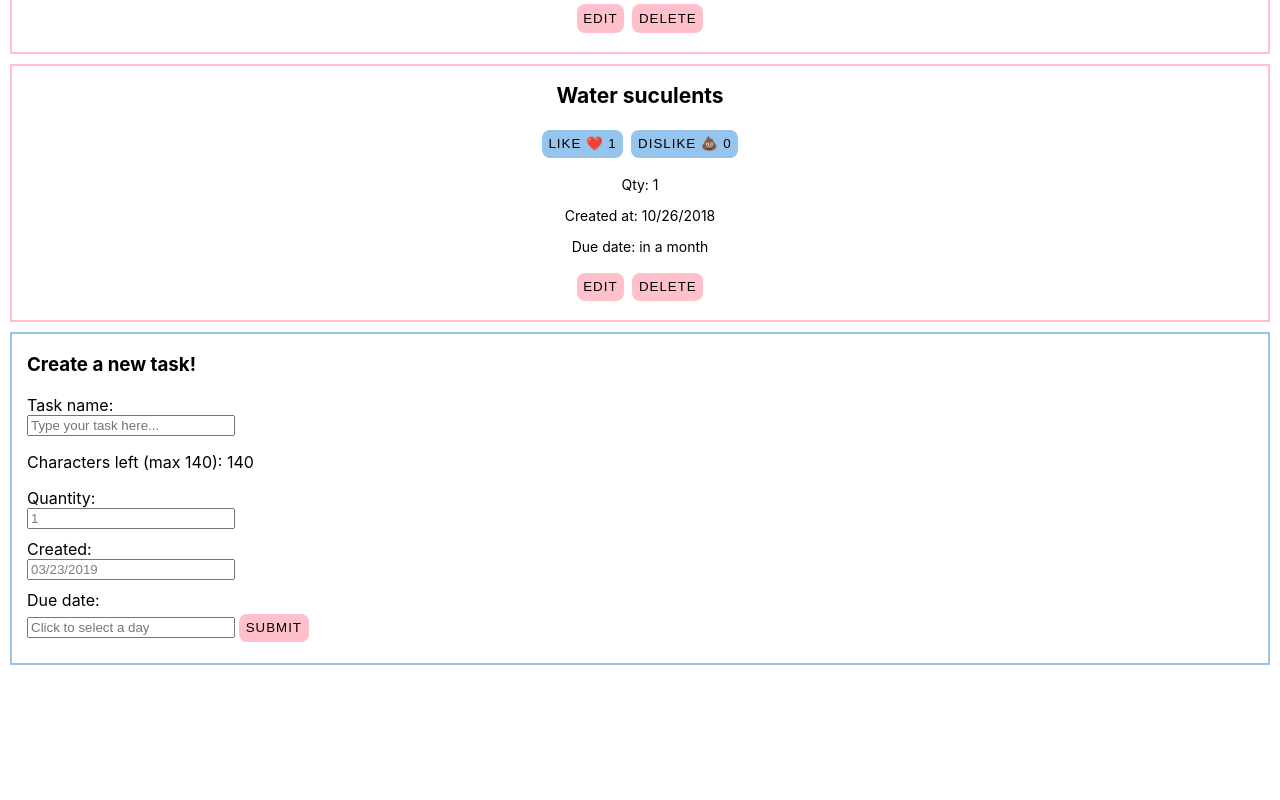
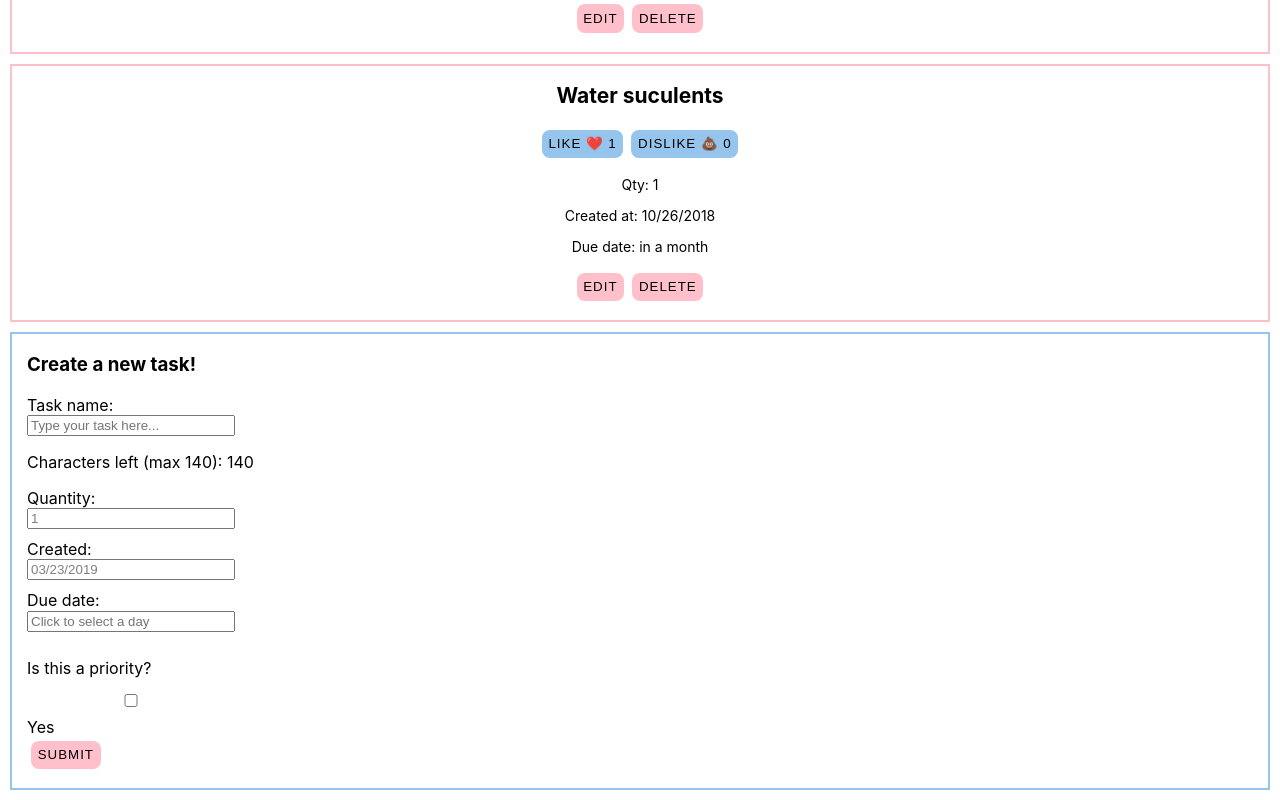
Before and after one commit to julianajlk/taskr-practice, a React (Create React App) app: page / in a window 1280 px wide. Shown: the part 296-1096 px from the top of the page. Before the commit the page ends 971 px from the top, so only its background shows below. Built offline with nearby package versions, Linux system fonts and the light colour scheme; a web font is replaced by a local one.

Commit message:
Added isPriority to Form/state

```diff
--- a/src/components/Form.js
+++ b/src/components/Form.js
@@ -15,7 +15,8 @@ class Form extends React.Component {
       quantity: 1,
       count: 0,
       date: moment().format("MM/DD/YYYY"),
-      selectedDay: undefined
+      selectedDay: undefined,
+      isPriority: false
     };
   }
 
@@ -35,11 +36,18 @@ class Form extends React.Component {
   }
 
   handleOnChange = event => {
+    console.log("checkboxed!", event.target.name)
     this.setState({
       [event.target.name]: event.target.value,
       count: event.target.value.length
     });
   };
+
+  handleCheckbox = event => {
+    this.setState({
+      isPriority: !this.state.isPriority
+    })
+  }
 
   //not functioning yet
   handleOnSubmit = event => {
@@ -117,6 +125,16 @@ class Form extends React.Component {
             placeholder={`Click to select a day`}
           />
 
+          <div>
+            <p>Is this a priority?</p>
+            <input type="checkbox" id="yes" name="yes" onClick={this.handleCheckbox}/>
+            <label for="yes">Yes</label>
+         </div>
+
+         <div>
+
+         </div>
+
           <button type="submit">Submit</button>
         </form>
       </div>
```
Lines whose indentation alone changed are shown as unchanged.
